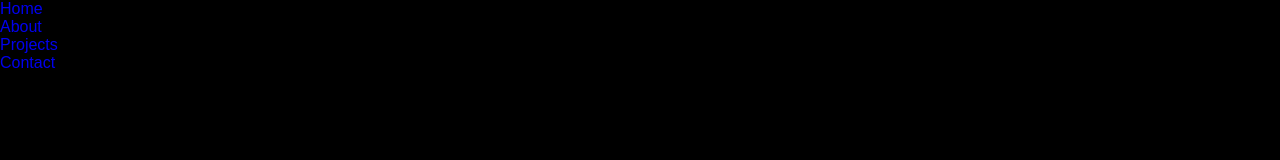
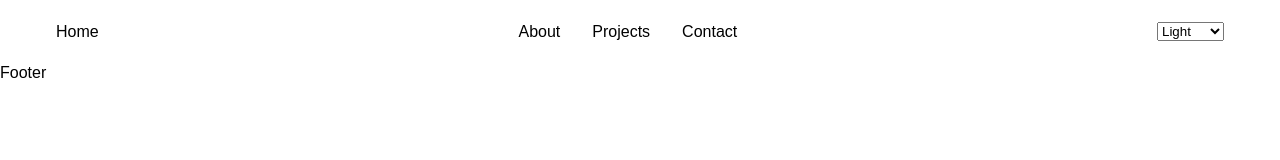
Before and after one commit to cvalderrama1991/vanilla-javascript, a website: page public/index.html in a window 1280 px wide. Drawn offline with Linux system fonts and the light colour scheme; files that its build step writes are made by us from their sources; files whose address does not match are found by name.

Commit message:
styled the header, nav, and theme options

```diff
--- a/public/app.js
+++ b/public/app.js
@@ -1,18 +1 @@
-import { removeDuplicates } from '../utils/index.js';
-
-const main = document.querySelector('main');
-
-const numbers = [1, 2, 3, 4, 5, 5, 3, 2, 1];
-
-console.log(removeDuplicates(numbers));
-console.log(numbers);
-
-function add(nms) {
-let total = 0;
-for (let i = 0; i < nms.length; i++) {
-	total = total + nms[i];
-	}
-	return total;
-}
-
-console.log([1,2,3]);
+console.log('Hello World!');
--- a/public/index.html
+++ b/public/index.html
@@ -8,7 +8,7 @@
 </head>
 
 <body>
-  <header>
+  <header class="main-header">
     <a data-link="" href="#home" class="nav-link">Home</a>
     <nav data-nav="main" class="main-nav">
       <ul data-list="nav" class="">
@@ -23,6 +23,11 @@
         </li>
       </ul>
     </nav>
+    <select data-theme>
+      <option value="light">Light</option>
+      <option value="dark">Dark</option>
+      <option value="system">System</option>
+    </select>
   </header>
   <main>
     <section id="home"></section>
--- a/public/style.css
+++ b/public/style.css
@@ -5,14 +5,39 @@
 }
 
 :root {
-  font-family: sans-serif;
   color-scheme: light dark;
 }
 
 a {
   text-decoration: none;
+  color: inherit;
 }
 
 body {
-  background-color: black;
+  /*background-color: black;*/
+  font-family: sans-serif;
 }
+
+.main-header {
+  border-bottom: 1px solid white;
+  display: flex;
+  align-items: center;
+  justify-content: space-between;
+  width: 100%;
+  max-width: 1200px;
+  margin: 0 auto;
+  height: 4rem;
+  padding: 0 1rem;
+}
+
+.main-nav>ul {
+  display: flex;
+}
+
+.main-nav>ul>li {
+  list-style: none;
+}
+
+.main-nav>ul>li>a {
+  padding: 1rem;
+}
```
